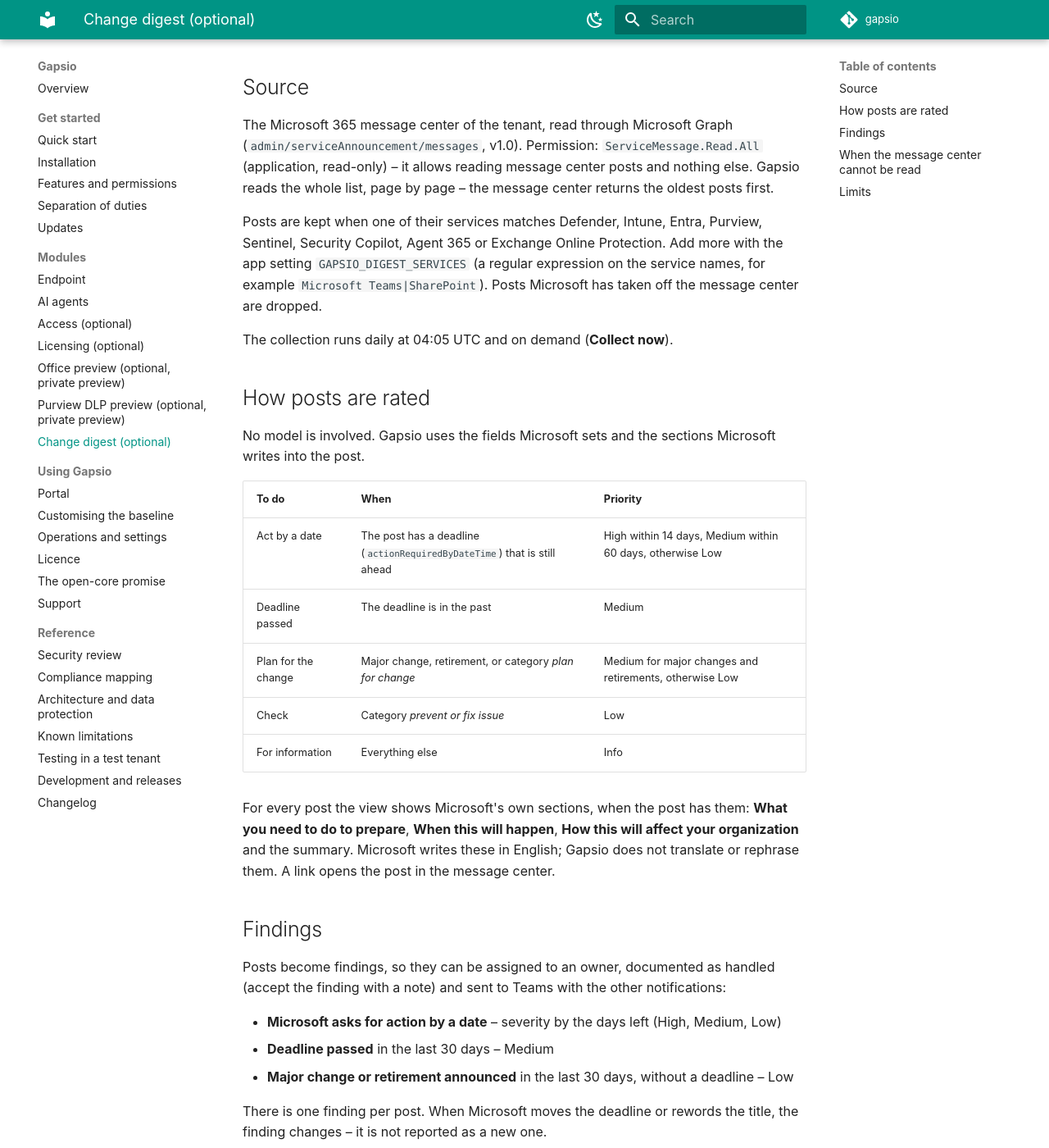
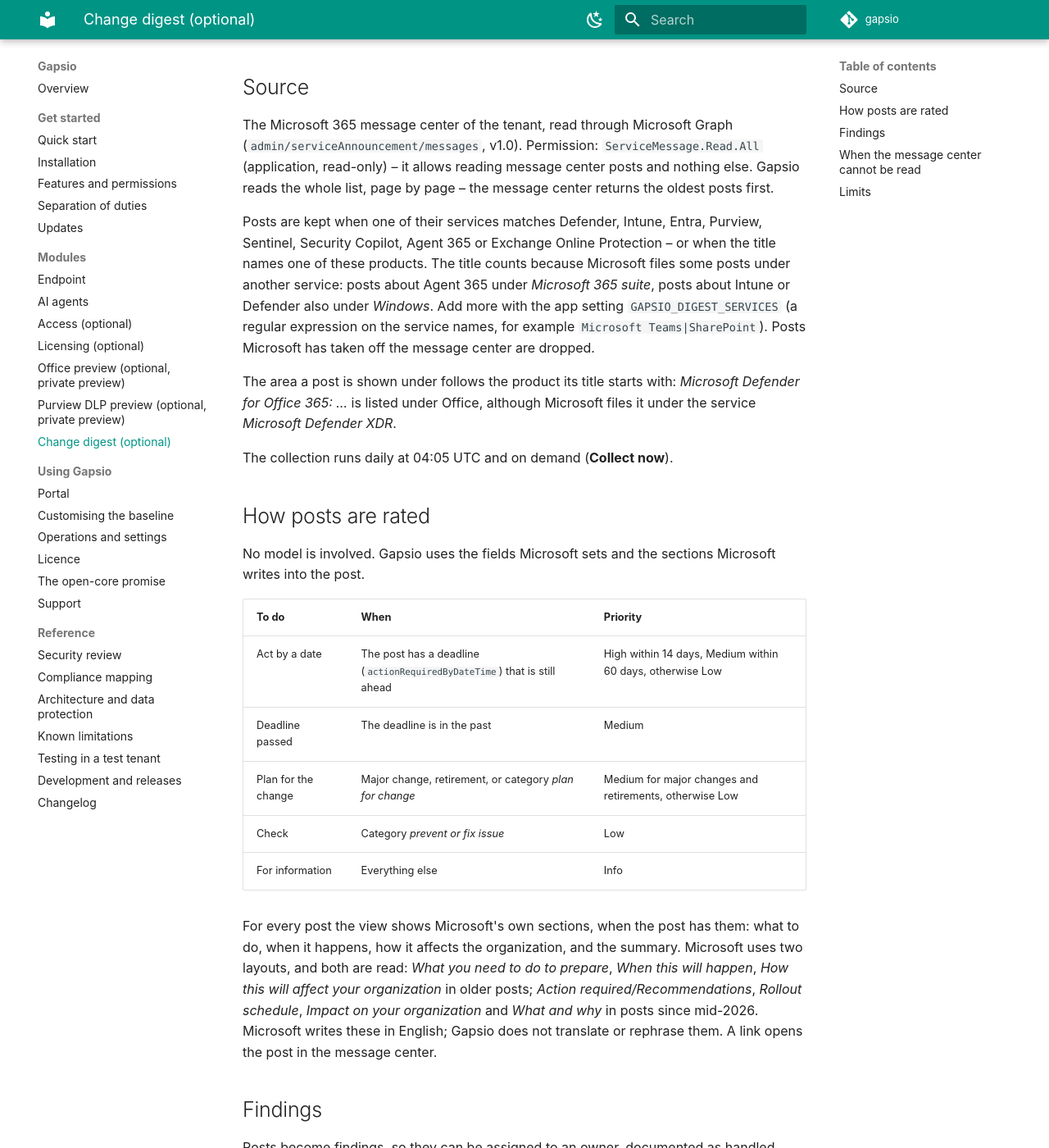
Before and after one commit to dominikhoefling/gapsio, an MkDocs documentation site: the page built from docs/modules/digest.md, in a window 1280 px wide and 1400 px high, scrolled down 326 px. Shown: the whole window at 82% size. Built offline with MkDocs 1.6.1 and Material for MkDocs 9.7.7, drawn with Linux system fonts in a browser that asks for light colours; comment, search, counter and statistics services are not loaded.

Commit message:
Read the new post layout and keep posts filed under other services
Checked against the message center of a real tenant:
- Posts since mid-2026 use the headings What and why, Rollout schedule,
  Impact on your organization and Action required/Recommendations; none of
  their sections were recognised.
- Microsoft files posts about Agent 365 under Microsoft 365 suite and some
  posts about Intune and Defender under Windows; a product in the title now
  keeps a post as well.
- The area follows the product the title starts with, so Defender for
  Office 365 posts filed under Defender XDR are listed under Office.

Signed-off-by: Dominik Höfling <dominik.hoefling@outlook.com>

```diff
--- a/docs/modules/digest.md
+++ b/docs/modules/digest.md
@@ -16,9 +16,14 @@ allows reading message center posts and nothing else. Gapsio reads the whole lis
 center returns the oldest posts first.
 
 Posts are kept when one of their services matches Defender, Intune, Entra, Purview, Sentinel, Security Copilot,
-Agent 365 or Exchange Online Protection. Add more with the app setting `GAPSIO_DIGEST_SERVICES` (a regular expression
+Agent 365 or Exchange Online Protection – or when the title names one of these products. The title counts because
+Microsoft files some posts under another service: posts about Agent 365 under *Microsoft 365 suite*, posts about
+Intune or Defender also under *Windows*. Add more with the app setting `GAPSIO_DIGEST_SERVICES` (a regular expression
 on the service names, for example `Microsoft Teams|SharePoint`). Posts Microsoft has taken off the message center are
 dropped.
+
+The area a post is shown under follows the product its title starts with: *Microsoft Defender for Office 365: …* is
+listed under Office, although Microsoft files it under the service *Microsoft Defender XDR*.
 
 The collection runs daily at 04:05 UTC and on demand (**Collect now**).
 
@@ -34,8 +39,11 @@ No model is involved. Gapsio uses the fields Microsoft sets and the sections Mic
 | Check | Category *prevent or fix issue* | Low |
 | For information | Everything else | Info |
 
-For every post the view shows Microsoft's own sections, when the post has them: **What you need to do to prepare**,
-**When this will happen**, **How this will affect your organization** and the summary. Microsoft writes these in
+For every post the view shows Microsoft's own sections, when the post has them: what to do, when it happens, how it
+affects the organization, and the summary. Microsoft uses two layouts, and both are read: *What you need to do to
+prepare*, *When this will happen*, *How this will affect your organization* in older posts; *Action
+required/Recommendations*, *Rollout schedule*, *Impact on your organization* and *What and why* in posts since
+mid-2026. Microsoft writes these in
 English; Gapsio does not translate or rephrase them. A link opens the post in the message center.
 
 ## Findings
```
Also changed, not shown: CHANGELOG.md (+11 -2 lines), src/functionapp/config/knowledge/digest.md (+11 -3 lines), 2 other files.
